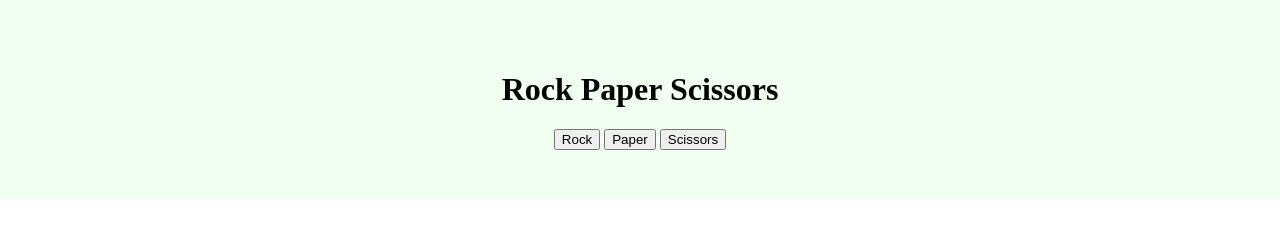
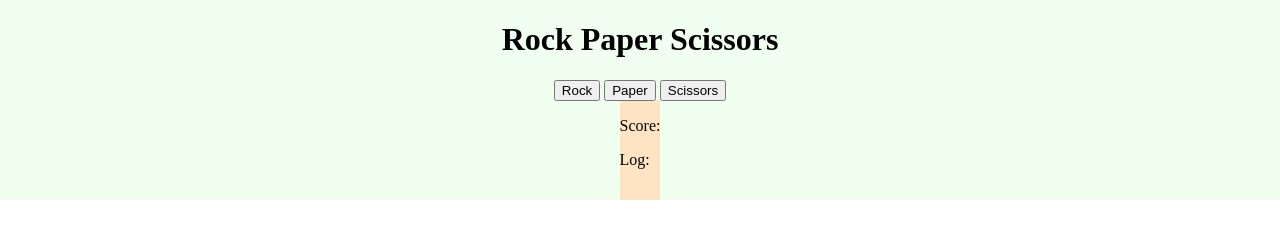
Before and after one commit to Noby707/Project--Rock-Paper-Scissors, a plain HTML site: page index.html in a window 1280 px wide. Drawn offline with Linux system fonts and the light colour scheme.

Commit message:
Added Structure for logs and scoreboard

```diff
--- a/index.html
+++ b/index.html
@@ -17,7 +17,10 @@
         </div>
         <!-- A Log of the game -->
         <div class="info">
-
+            <p>Score: </p>
+            <div class="log">
+                Log:
+            </div>
         </div>
     </div>
 </body>
--- a/style.css
+++ b/style.css
@@ -4,11 +4,18 @@ body {
     height: 100%;
 }
 
+.game, .info {
+    height: 200px;
+}
+
 .game {
-    height: 200px;
     background-color: honeydew;
     display: flex;
     align-items: center;
     justify-content: center;
     flex-direction: column;
 }
+
+.info {
+    background-color: bisque;
+}
```
